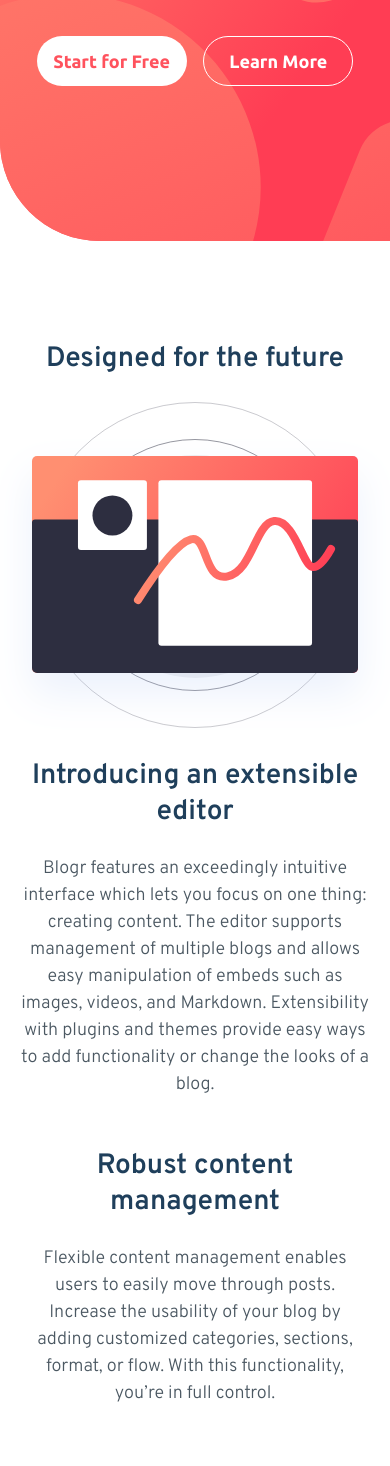
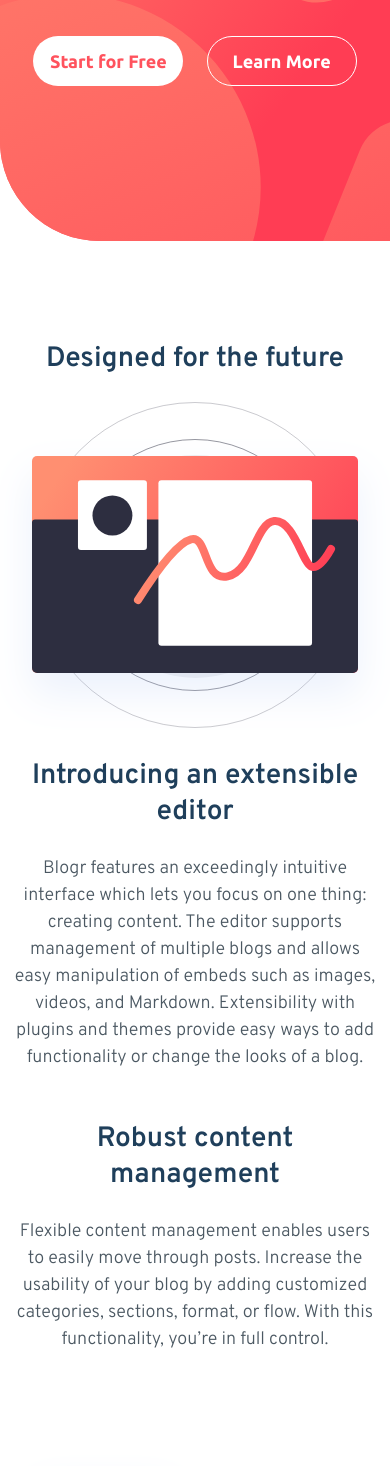
Before and after one commit to rizky-pm/fm_blogr-landing-page, a plain HTML site: page index.html in a window 390 px wide. Shown: the part 359-1825 px from the top of the page. Drawn offline with nearby package versions, Linux system fonts and the light colour scheme.

Commit message:
Fixed padding in header and second section on mobile view too cramped

```diff
--- a/app/scss/_designed.scss
+++ b/app/scss/_designed.scss
@@ -4,7 +4,7 @@
     justify-content: center;
     align-items: center;
     text-align: center;
-    padding: 100px 20px;
+    padding: 100px 10px;
     // background-color: yellowgreen;
 
     &__img {
--- a/app/scss/_header.scss
+++ b/app/scss/_header.scss
@@ -15,7 +15,7 @@ header {
     display: flex;
     flex-direction: column;
     text-align: center;
-    padding: 40px 20px;
+    padding: 40px 10px;
 
     &__nav {
         display: flex;
```
Also changed, not shown: app/scss/styles.css.
